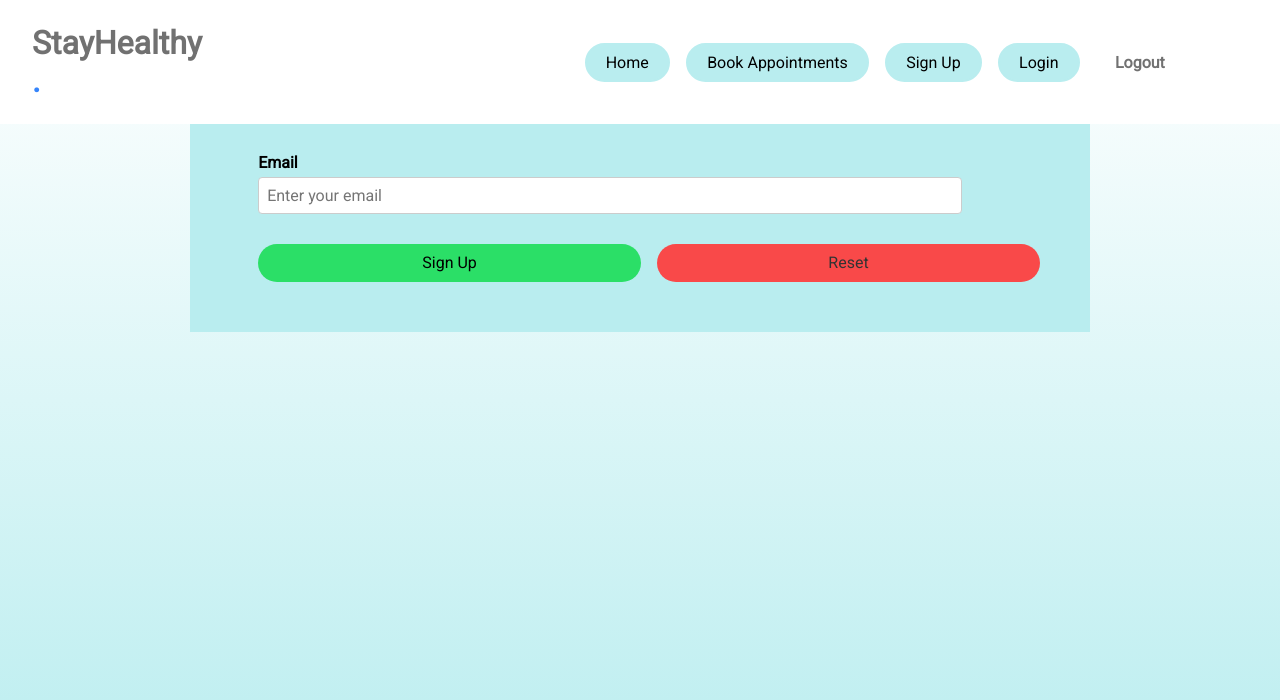
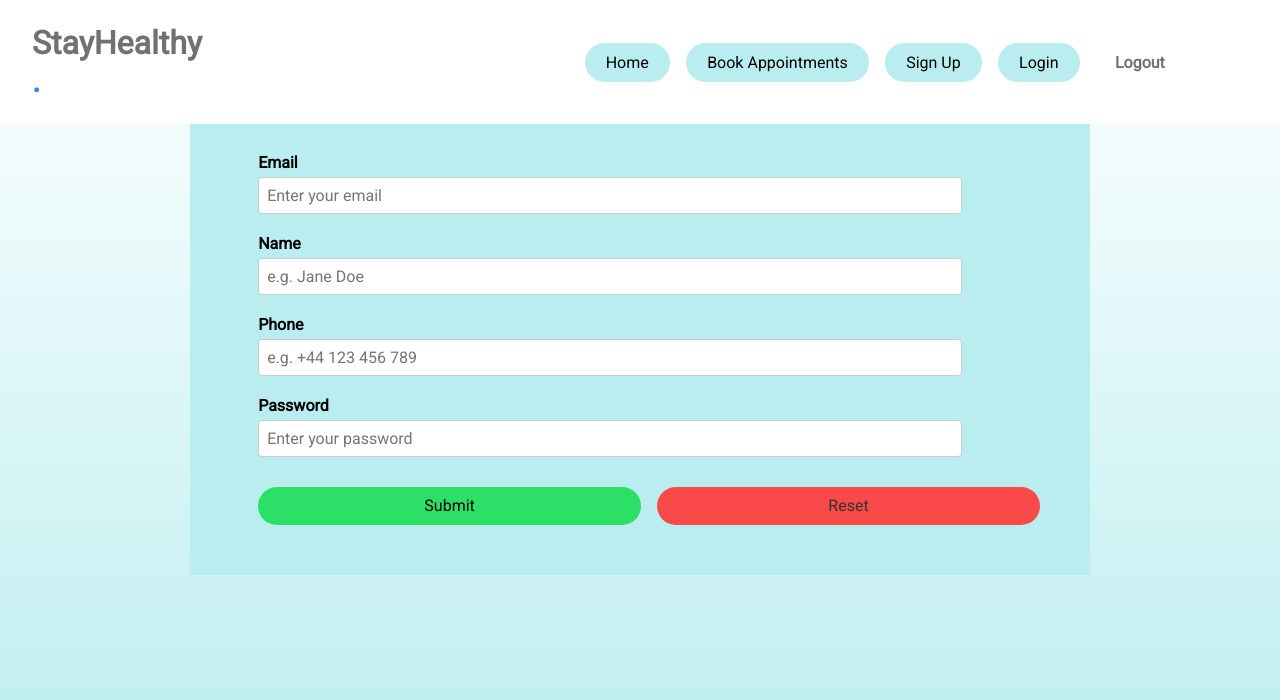
Before and after one commit to kabalkan/healthapprepo, a React (Create React App) app: page /Sign_Up in a window 1280 px wide. Shown: the top 700 px of the page. Built offline with nearby package versions, Linux system fonts and the light colour scheme.

Commit message:
Added all fields

```diff
--- a/src/Components/Sign_Up/Sign_Up.js
+++ b/src/Components/Sign_Up/Sign_Up.js
@@ -17,6 +17,7 @@ const Sign_Up = () => {
     // Function to handle form submission
     const register = async (e) => {
         e.preventDefault(); // Prevent default form submission
+        console.log("Register function called");
 
         // API Call to register user
         const response = await fetch(`${API_URL}/api/auth/register`, {
@@ -74,13 +75,61 @@ const Sign_Up = () => {
                     <form method="POST" onSubmit={register}>
                         <div className="form-group">
                             <label htmlFor="email">Email</label>
-                            <input value={email} onChange={(e) => setEmail(e.target.value)} type="email" name="email" id="email" className="form-control" placeholder="Enter your email" aria-describedby="helpId" />
+                            <input value={email}
+                                    onChange={(e) => setEmail(e.target.value)}
+                                    type="email"
+                                    name="email"
+                                    id="email"
+                                    className="form-control"
+                                    placeholder="Enter your email"
+                                    aria-describedby="helpId"
+                            />
                             {showerr && <div className="err" style={{ color: 'red' }}>{showerr}</div>}
+                        </div>
+
+                        <div className="form-group">
+                        <label htmlFor="name">Name</label>
+                            <input
+                                value={name}
+                                onChange={(e) => setName(e.target.value)}
+                                type="text"
+                                name="name"
+                                id="name"
+                                className="form-control"
+                                placeholder="e.g. Jane Doe"
+                                required
+                            />
+                        </div>
+                            <div className="form-group">
+                            <label htmlFor="phone">Phone</label>
+                            <input
+                                value={phone}
+                                onChange={(e) => setPhone(e.target.value)}
+                                type="tel"
+                                name="phone"
+                                id="phone"
+                                className="form-control"
+                                placeholder="e.g. +44 123 456 789"
+                                required
+                            />
+                        </div>
+                        <div className="form-group">
+                            <label htmlFor="password">Password</label>
+                            <input
+                                value={password}
+                                onChange={(e) => setPassword(e.target.value)}
+                                type="password"
+                                name="password"
+                                id="password"
+                                className="form-control"
+                                placeholder="Enter your password"
+                                required
+                            />
                         </div>
                         {/* Apply similar logic for other form elements like name, phone, and password to capture user information */}
                         <div className="form-buttons">
-                        <button type="submit" className="btn1">Sign Up</button>
-                        <button type="button" className="btn2" onClick={resetForm}>Reset</button>
+                            <button type="submit" className="btn1">Submit</button>
+                            <button type="button" className="btn2" onClick={resetForm}>Reset</button>
                         </div>
                     </form>
                 </div>
```
